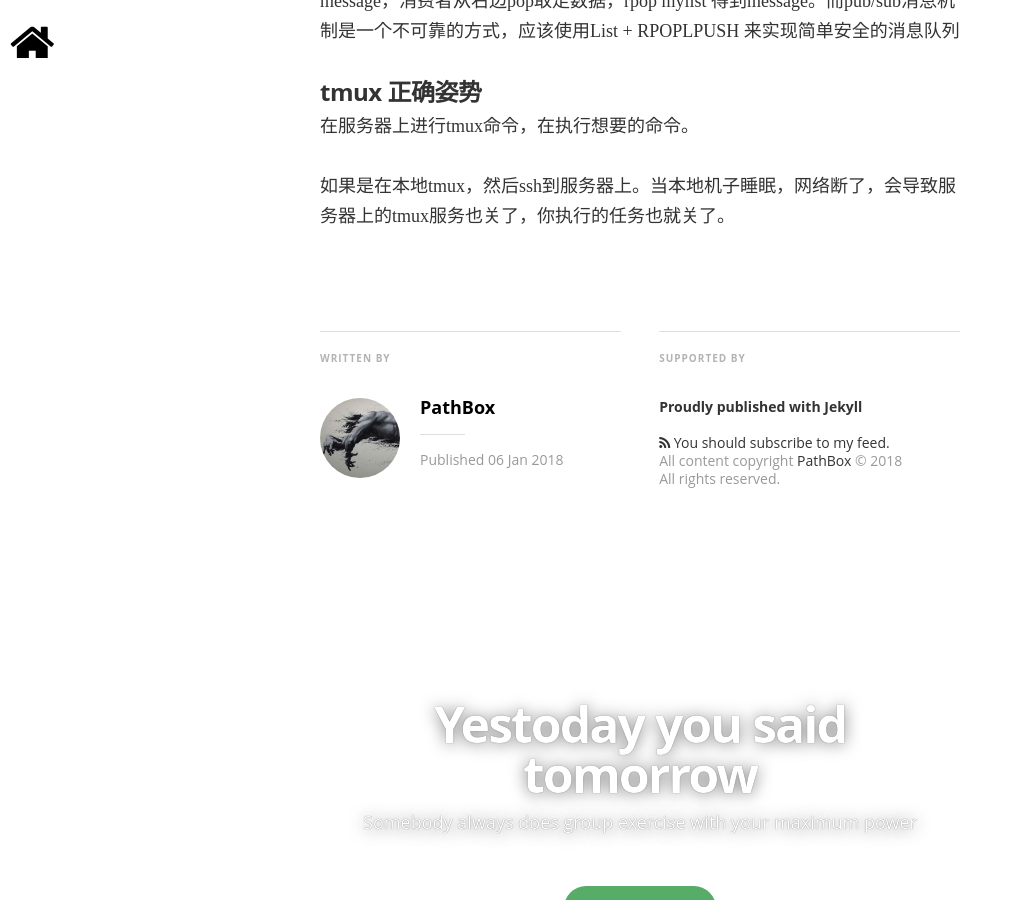
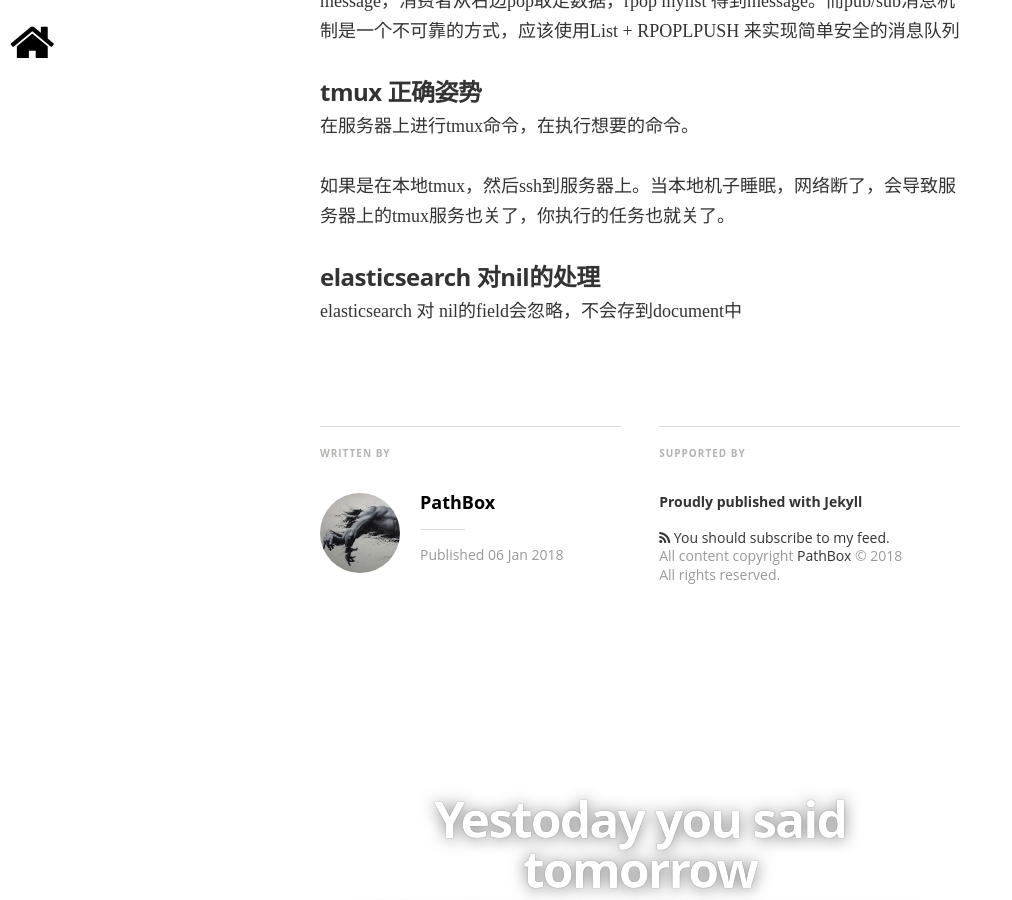
Before and after one commit to pathbox/pathbox.github.io, a Jekyll site: the page built from _posts/2018-01-06-work-summary-in-Udesk-twelve.md, in a window 1280 px wide and 900 px high, scrolled down 6360 px. Shown: the whole window, without its empty margins (0-1012 px from the left). Built offline with Jekyll 4.4.1, drawn with Linux system fonts in a browser that asks for light colours; nearby versions of some CDN libraries; some web fonts are replaced; comment, search, counter and statistics services are not loaded.

Commit message:
elasticsearch 对nil的处理

```diff
--- a/_posts/2018-01-06-work-summary-in-Udesk-twelve.md
+++ b/_posts/2018-01-06-work-summary-in-Udesk-twelve.md
@@ -161,3 +161,6 @@
 在服务器上进行tmux命令，在执行想要的命令。
 
 如果是在本地tmux，然后ssh到服务器上。当本地机子睡眠，网络断了，会导致服务器上的tmux服务也关了，你执行的任务也就关了。
+
+##### elasticsearch 对nil的处理
+elasticsearch 对 nil的field会忽略，不会存到document中
```
